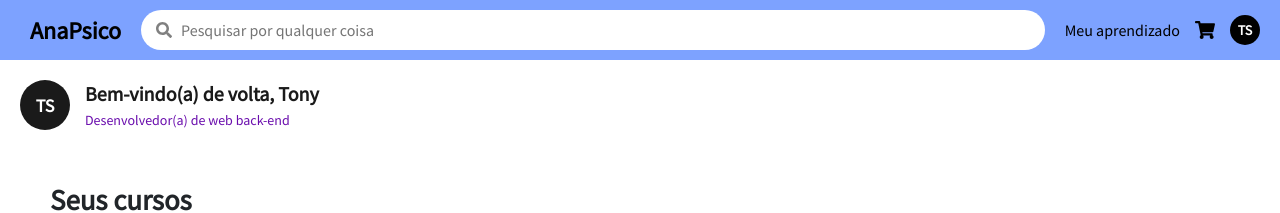
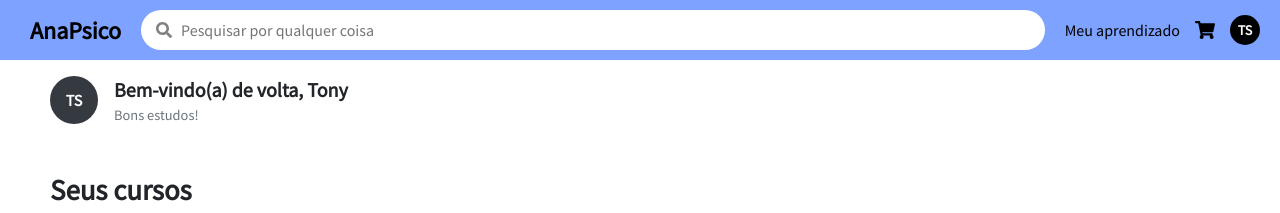
Before and after one commit to TonySandro/course-platform-client, a React (Create React App) app: page /catalog in a window 1280 px wide. Shown: the top 213 px of the page. Built offline with nearby package versions, Linux system fonts and the light colour scheme.

Commit message:
refactor: adjusting position of WelcomeText title and Profile Icon

```diff
--- a/src/components/InitialPage/InitialSection/InitialSection.js
+++ b/src/components/InitialPage/InitialSection/InitialSection.js
@@ -1,15 +1,24 @@
-import React from "react";
-import { SectionContainer, ProfileIcon, WelcomeText, RoleText } from "./initialSection.elements";
+import React from 'react';
+import {
+  InitialSectionSec,
+  InitialSectionContainer,
+  ProfileIcon,
+  TextWrapper,
+  WelcomeText,
+  RoleText
+} from './initialSection.elements';
 
 const InitialSection = () => {
   return (
-    <SectionContainer>
-      <ProfileIcon>TS</ProfileIcon>
-      <div>
-        <WelcomeText>Bem-vindo(a) de volta, Tony</WelcomeText>
-        <RoleText>Desenvolvedor(a) de web back-end</RoleText>
-      </div>
-    </SectionContainer>
+    <InitialSectionSec>
+      <InitialSectionContainer>
+        <ProfileIcon>TS</ProfileIcon>
+        <TextWrapper>
+          <WelcomeText>Bem-vindo(a) de volta, Tony</WelcomeText>
+          <RoleText>Bons estudos!</RoleText>
+        </TextWrapper>
+      </InitialSectionContainer>
+    </InitialSectionSec>
   );
 };
 
--- a/src/components/InitialPage/InitialSection/initialSection.elements.js
+++ b/src/components/InitialPage/InitialSection/initialSection.elements.js
@@ -1,34 +1,44 @@
-import styled from "styled-components";
+import styled from 'styled-components';
+import { Container } from '../../../globalStyles';
 
-export const SectionContainer = styled.div`
+export const InitialSectionSec = styled.section`
+  background-color: #fff;
+  padding: 1rem 0;
+`;
+
+export const InitialSectionContainer = styled(Container)`
   display: flex;
   align-items: center;
-  padding: 20px;
 `;
 
 export const ProfileIcon = styled.div`
-  width: 50px;
-  height: 50px;
-  background-color: #1a1a1a;
-  color: white;
+  width: 3rem;
+  height: 3rem;
+  background-color: #343a40;
+  color: #fff;
   display: flex;
   align-items: center;
   justify-content: center;
   border-radius: 50%;
   font-weight: bold;
-  font-size: 18px;
-  margin-right: 15px;
+  font-size: 1rem;
+  margin-right: 1rem;
+`;
+
+export const TextWrapper = styled.div`
+  display: flex;
+  flex-direction: column;
 `;
 
 export const WelcomeText = styled.h1`
-  font-size: 20px;
+  font-size: 1.25rem;
   font-weight: bold;
-  color: #1a1a1a;
+  color: #212529;
   margin: 0;
 `;
 
 export const RoleText = styled.p`
-  font-size: 14px;
-  color: #6a0dad;
-  margin: 5px 0 0 0;
+  font-size: 0.9rem;
+  color: #6c757d;
+  margin: 0.25rem 0 0 0;
 `;
```
